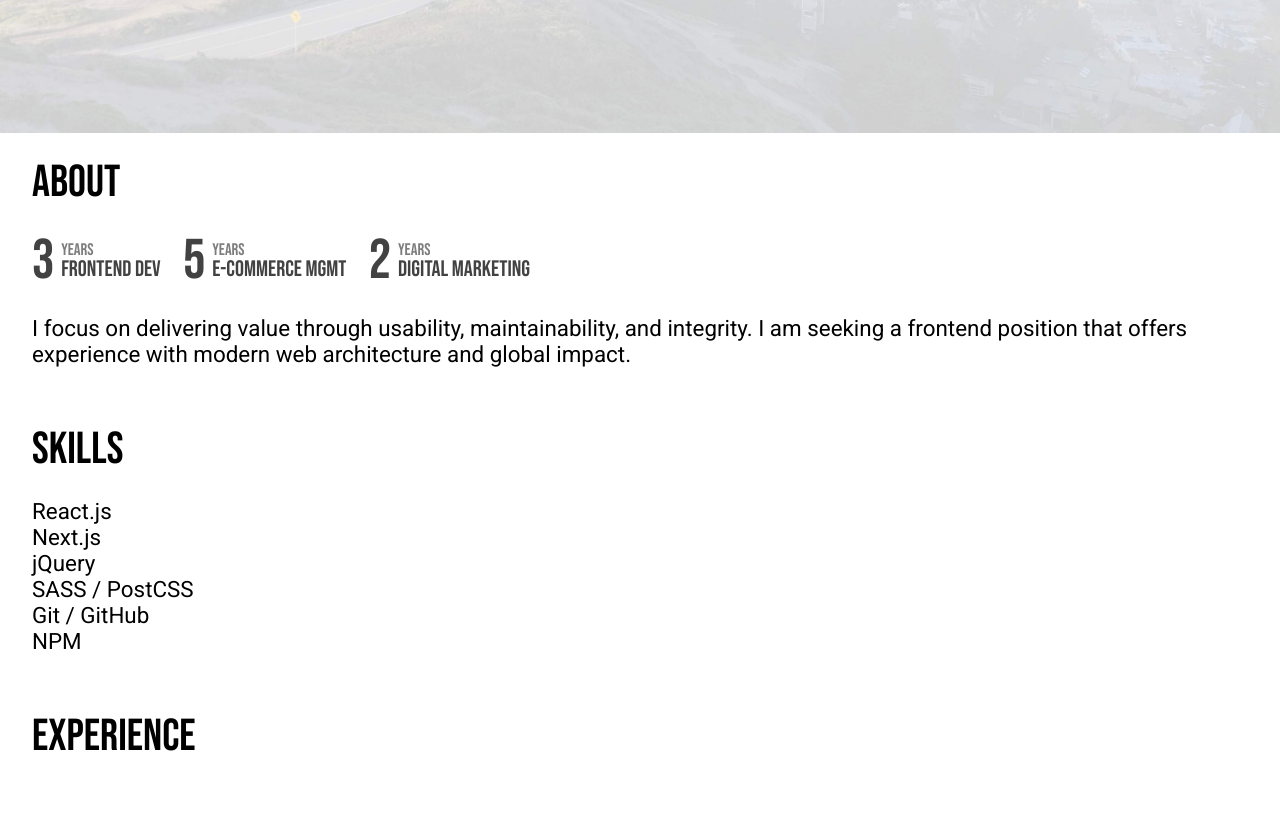
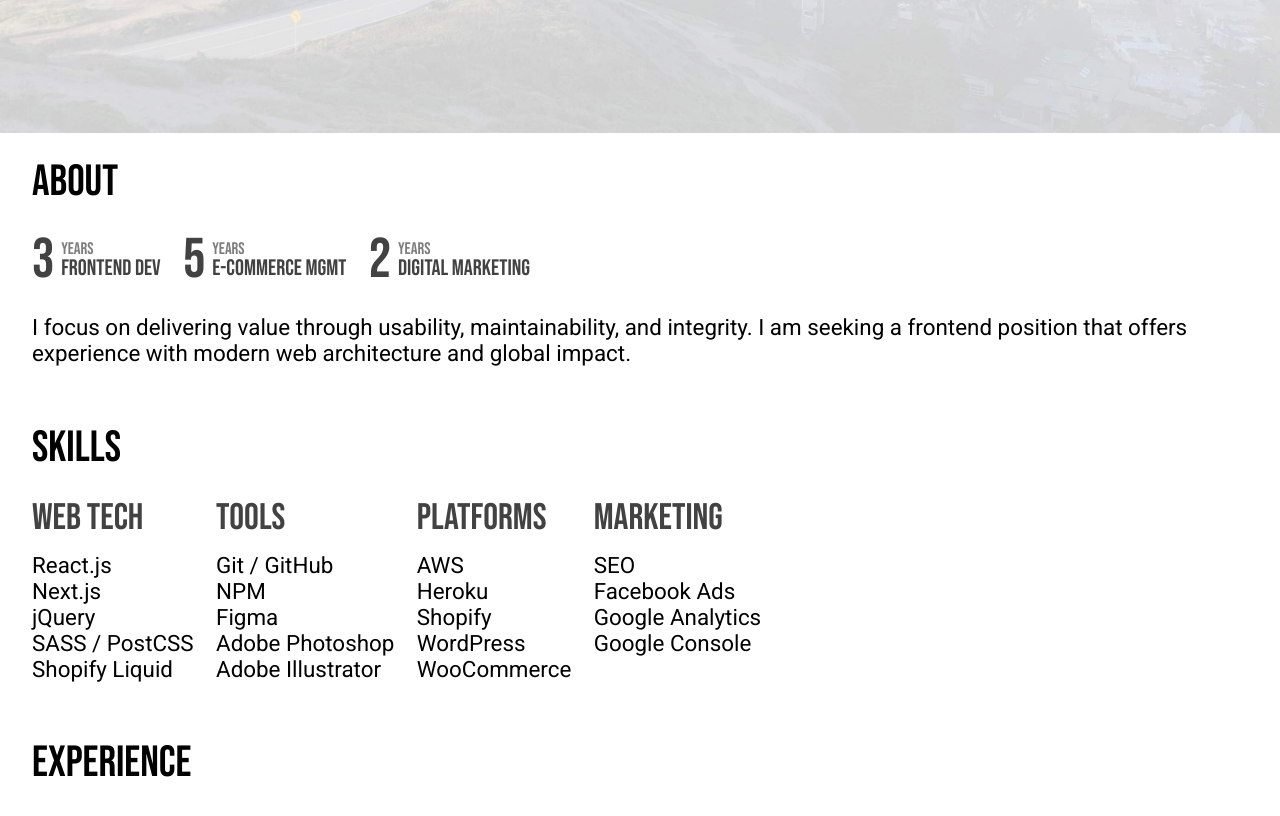
Before and after one commit to yak-was-here/yak-was-here, a Next.js app: page / in a window 1280 px wide. Shown: the part 962-1778 px from the top of the page. Built offline with nearby package versions, Linux system fonts and the light colour scheme.

Commit message:
Update skills

```diff
--- a/components/Skills.js
+++ b/components/Skills.js
@@ -4,14 +4,39 @@ const Skills = () => {
     return (
       <Section>
         <h2>Skills</h2>
+        <div className="skills-container">
           <ul className="skills">
+            <h3>Web Tech</h3>
             <li>React.js</li>
             <li>Next.js</li>
             <li>jQuery</li>
             <li>SASS / PostCSS</li>
+            <li>Shopify Liquid</li>
+          </ul>
+          <ul className="skills">
+            <h3>Tools</h3>
             <li>Git / GitHub</li>
             <li>NPM</li>
+            <li>Figma</li>
+            <li>Adobe Photoshop</li>
+            <li>Adobe Illustrator</li>
           </ul>
+          <ul className="skills">
+            <h3>Platforms</h3>
+            <li>AWS</li>
+            <li>Heroku</li>
+            <li>Shopify</li>
+            <li>WordPress</li>
+            <li>WooCommerce</li>
+          </ul>
+          <ul className="skills">
+            <h3>Marketing</h3>
+            <li>SEO</li>
+            <li>Facebook Ads</li>
+            <li>Google Analytics</li>
+            <li>Google Console</li>
+          </ul>
+        </div>
       </Section>
     )
 }
--- a/styles/globals.css
+++ b/styles/globals.css
@@ -11,7 +11,7 @@ body {
 	padding: 0;
 	margin: 0;
 	box-sizing: border-box;
-	font-family: "Roboto", sans-serif;
+	font-family: "Roboto", Arial, "Bebas Neue", serif;
 	font-size: 1.75vmax;
 }
 
@@ -44,7 +44,7 @@ h3,
 h4,
 h5,
 h6 {
-	font-family: "Bebas Neue";
+	font-family: "Bebas Neue", serif;
 	font-weight: 100;
 	padding-bottom: var(--space-unit);
 }
@@ -54,26 +54,26 @@ h1 {
 }
 
 h2 {
-	font-size: 2rem;
+	font-size: 1.95rem;
 }
 
 h3 {
-	font-size: 1.75rem;
+	font-size: 1.65rem;
 	color: #424242;
 }
 
 h4 {
-	font-size: 1.55rem;
+	font-size: 1.35rem;
 	color: #424242;
 }
 
 h5 {
-	font-size: 1.35rem;
+	font-size: 1.25rem;
 	color: #666666;
 }
 
 h6 {
-	font-size: 1.2rem;
+	font-size: 1.1rem;
 	color: #666666;
 }
 
@@ -106,7 +106,7 @@ img.logo {
 }
 
 span.site-wordmark {
-	font-family: "Bebas Neue";
+	font-family: "Bebas Neue", serif;
 	font-weight: 100;
 	font-size: 2rem;
 }
@@ -117,8 +117,9 @@ ul.nav-menu {
 
 li.nav-menu-item {
 	background-color: #fff;
-	font-family: "Bebas Neue";
+	font-family: "Bebas Neue", serif;
 	font-weight: 100;
+	text-transform: uppercase;
 	padding: var(--space-unit) calc(var(--space-unit) * 2);
 }
 
@@ -145,10 +146,11 @@ header {
 header.hero {
 	min-height: 100vh;
 	opacity: 0.95;
+	overflow: hidden;
 }
 
 div.header-container > h1 {
-	font-family: "Bebas Neue";
+	font-family: "Bebas Neue", serif;
 	font-weight: 100;
 }
 
@@ -159,7 +161,6 @@ div.header-container {
 
 h1.hero-title {
 	font-size: 14vw;
-	font-weight: 100;
 	line-height: 12vw;
 	flex-grow: 1;
 }
@@ -217,8 +218,9 @@ section {
 }
 
 div.role-experience-container {
-	font-family: "Bebas Neue";
+	font-family: "Bebas Neue", serif;
 	font-weight: 100;
+	text-transform: uppercase;
 	display: grid;
 	grid-template-columns: 1fr auto;
 	justify-items: start;
@@ -239,6 +241,7 @@ div.role-experience-time {
 	overflow: hidden;
 	white-space: nowrap;
 }
+
 div.role-experience-unit {
 	font-family: inherit;
 	font-size: 0.75rem;
@@ -250,6 +253,7 @@ div.role-experience-unit {
 	overflow: hidden;
 	white-space: nowrap;
 }
+
 div.role-experience-role {
 	font-family: inherit;
 	font-weight: inherit;
@@ -261,6 +265,12 @@ div.role-experience-role {
 	white-space: nowrap;
 }
 
+div.skills-container {
+	display: flex;
+	flex-wrap: wrap;
+}
+
 ul.skills {
 	list-style-type: none;
+	margin: 0rem calc(var(--space-unit) * 2) 0rem 0rem;
 }
```
Lines whose indentation alone changed are shown as unchanged.
